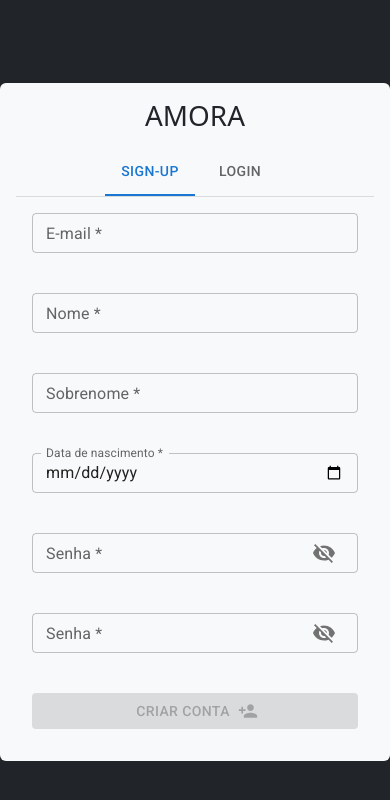
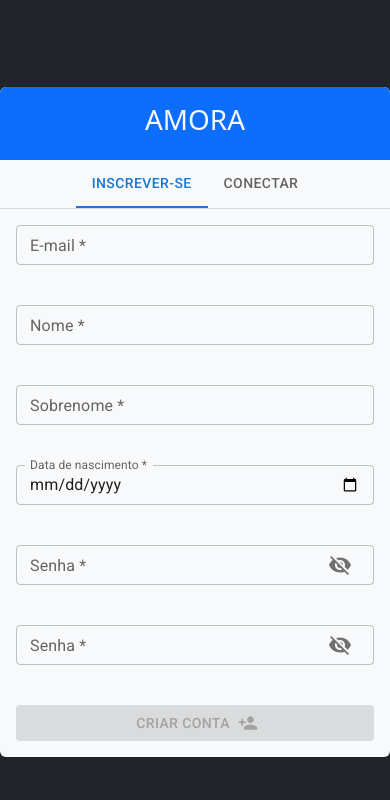
Before and after one commit to guilhermelMoraes/amora, a React (Create React App) app: page / in a window 390 px wide. Shown: the top 800 px of the page. Built offline with nearby package versions, Linux system fonts and the light colour scheme.

Commit message:
style: translate copy to pt-br, changing selector names
and added breakpoints to sign up form

```diff
--- a/src/account/account.css
+++ b/src/account/account.css
@@ -1,6 +1,34 @@
-.sign-up {
-  height: 100vh;
+.account {
+  min-height: 100vh;
   display: flex;
   align-items: center;
   justify-content: center;
 }
+
+.account__main {
+  background-color: var(--bs-light);
+  flex: 0 0 100%;
+}
+
+.account__header {
+  background-color: var(--bs-primary);
+  padding: 16px;
+}
+
+@media (min-width: 576px) {
+  .account__main {
+    flex: 0 0 80%;
+  }
+}
+
+@media (min-width: 992px) {
+  .account__main {
+    flex: 0 0 50%;
+  }
+}
+
+@media (min-width: 1400px) {
+  .account__main {
+    flex: 0 0 30%;
+  }
+}
--- a/src/account/account.page.tsx
+++ b/src/account/account.page.tsx
@@ -1,3 +1,6 @@
+import LoginIcon from '@mui/icons-material/Login';
+import PersonAddIcon from '@mui/icons-material/PersonAdd';
+
 import Tabs from '../common/components/tabs/tabs';
 import useTitle from '../common/hooks/use-title';
 import './account.css';
@@ -7,18 +10,22 @@ function AccountPage() {
   useTitle('Sign-up or login');
 
   return (
-    <div className="sign-up bg-dark">
-      <main className="sign-up__main p-3 rounded bg-light">
-        <h1 className="text-center mb-3">AMORA</h1>
+    <div className="account bg-dark">
+      <main className="account__main rounded">
+        <header className="account__header rounded-top">
+          <h1 className="text-center text-light">AMORA</h1>
+        </header>
         <Tabs
           tabs={[
             {
-              name: 'Sign-up',
+              icon: <PersonAddIcon />,
+              name: 'Inscrever-se',
               index: 0,
               children: <SignUpComponent />,
             },
             {
-              name: 'Login',
+              icon: <LoginIcon />,
+              name: 'Conectar',
               index: 1,
               children: 'Login teste',
             },
```
